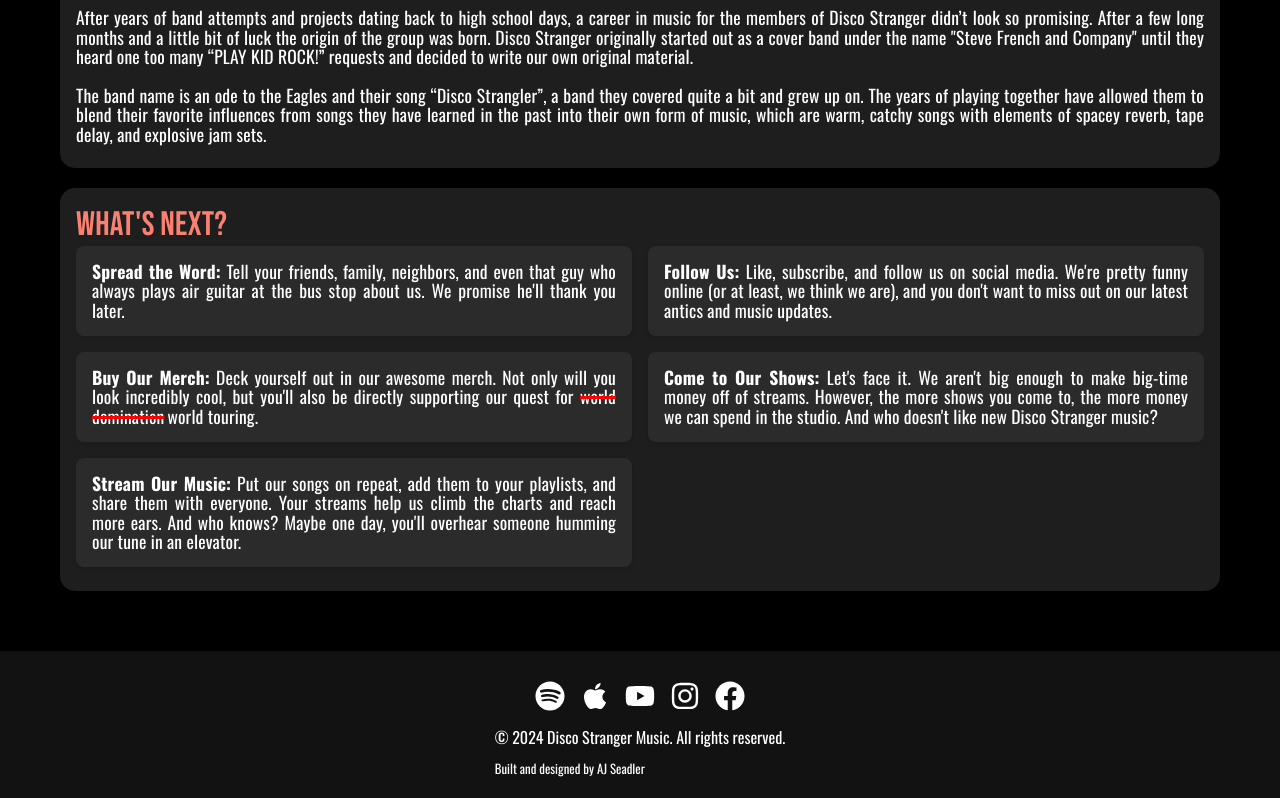
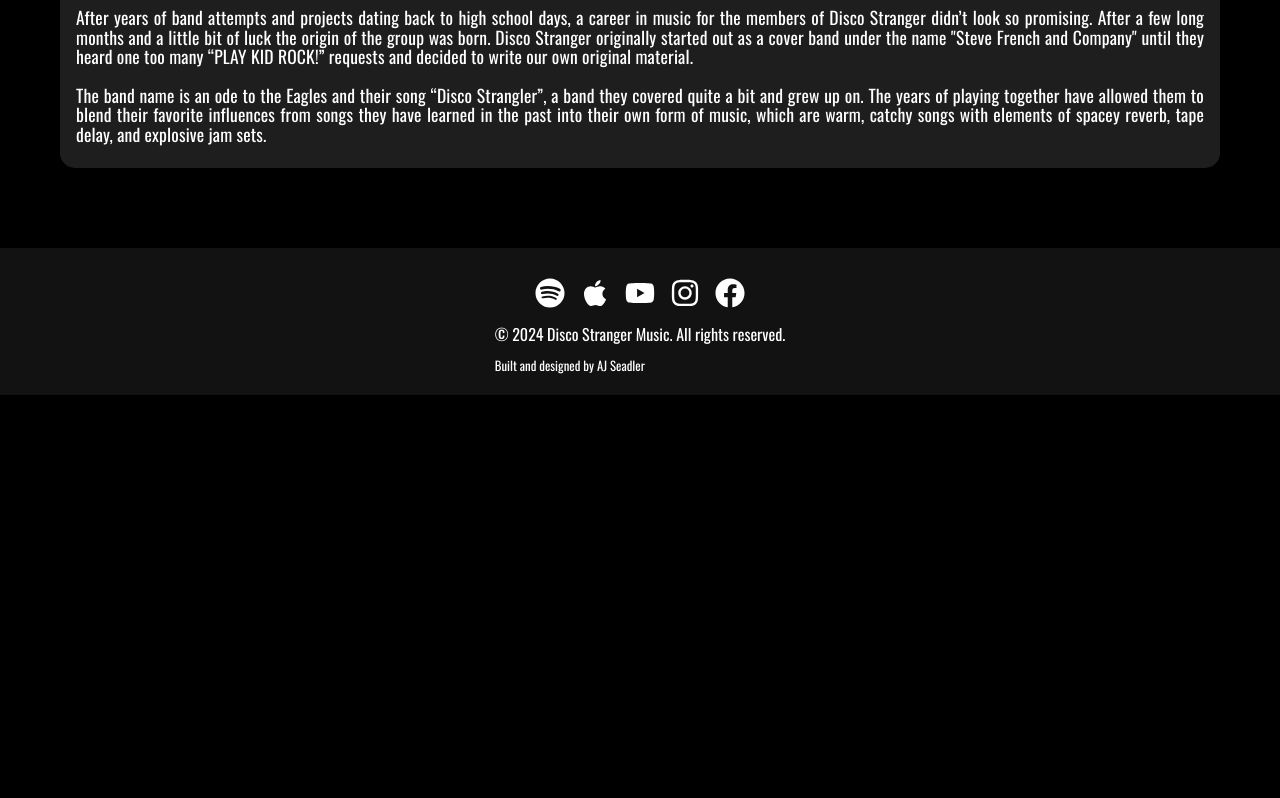
Before and after one commit to ajSeadler/band-website, a React (Vite) app: page /about in a window 1280 px wide. Shown: the part 770-1568 px from the top of the page. After the commit the page ends 1165 px from the top, so only its background shows below. Built offline with nearby package versions, Linux system fonts and the light colour scheme; a web font is replaced by a local one.

Commit message:
remove unneccesary about info

```diff
--- a/src/components/AboutPage.jsx
+++ b/src/components/AboutPage.jsx
@@ -52,7 +52,7 @@ const AboutPage = () => {
       </Card>
 
       <Card className="about-card">
-        <CardContent>
+        {/* <CardContent>
           <Typography variant="h4" className="about-subtitle">
             What's Next?
           </Typography>
@@ -99,7 +99,7 @@ const AboutPage = () => {
               </Typography>
             </div>
           </div>
-        </CardContent>
+        </CardContent> */}
       </Card>
     </div>
   );
```
